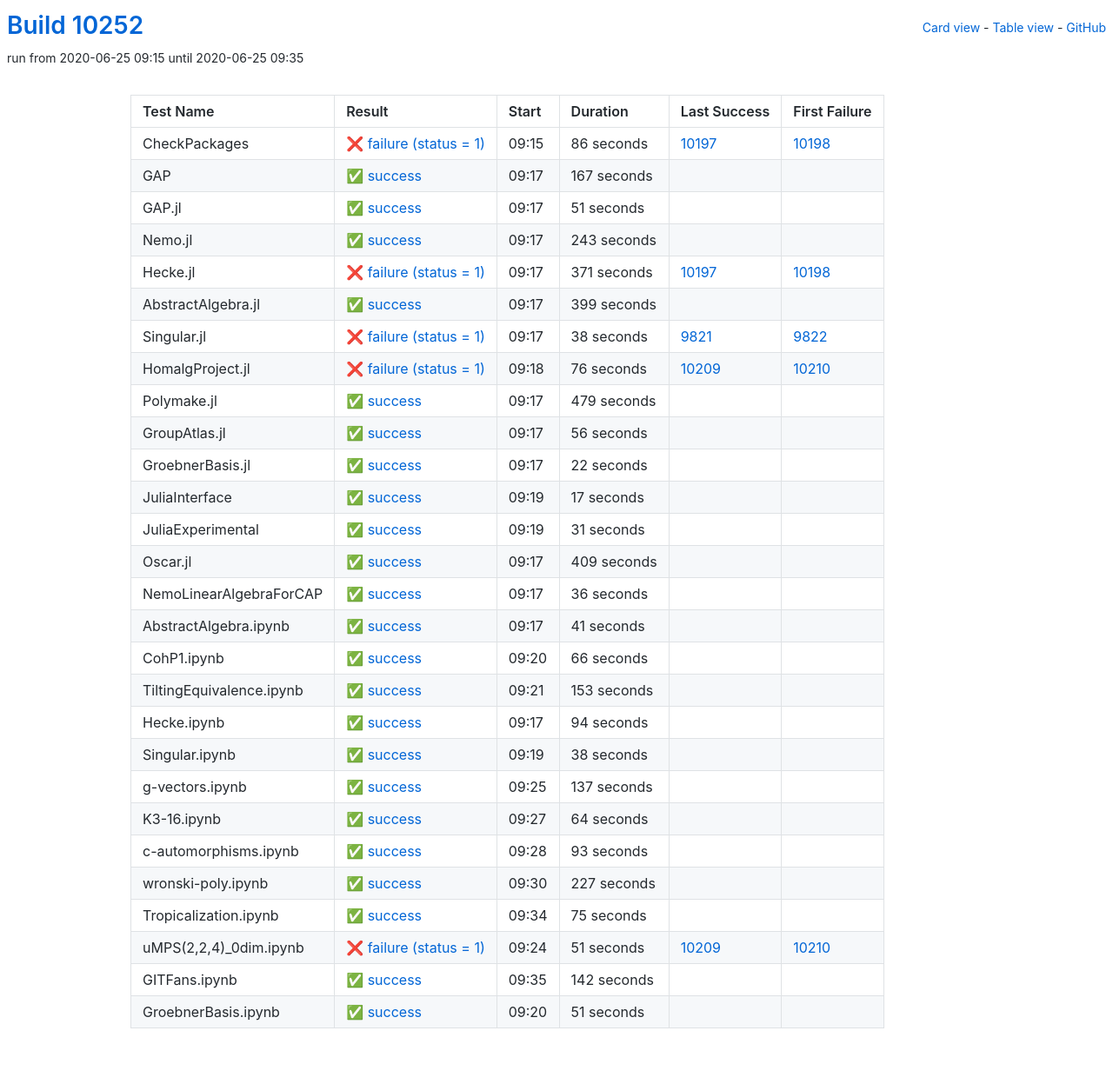
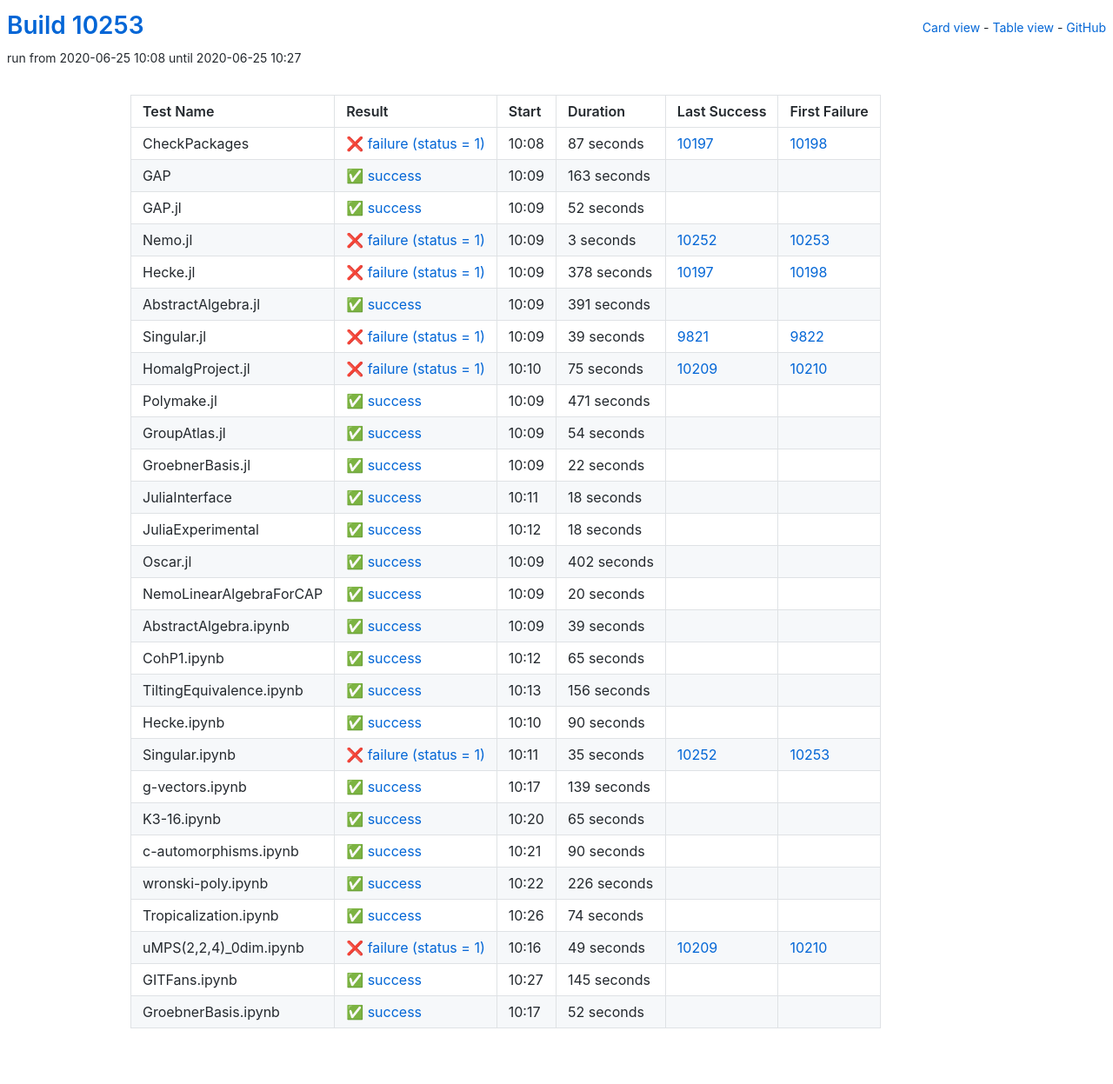
Before and after one commit to oscar-system/oscar-ci-status, a Jekyll site: the page built from table.html, in a window 1280 px wide. Shown: the whole page at 87% size. Built offline with Jekyll 4.4.1, drawn with Linux system fonts in a browser that asks for light colours.

Commit message:
Build #10253

```diff
--- a/_data/ci.yml
+++ b/_data/ci.yml
@@ -1,6 +1,6 @@
 ---
-build: 10252
-build_url: https://oscarci.mathematik.uni-kl.de/job/oscar/10252/
+build: 10253
+build_url: https://oscarci.mathematik.uni-kl.de/job/oscar/10253/
 job: oscar
 organization: oscar-system
 repo: oscar-ci-status
@@ -8,128 +8,128 @@
 tests:
 - name: CheckPackages
   id: checkpackages
-  log: https://oscarci.mathematik.uni-kl.de/job/oscar/10252/artifact/logs/build-10252/CheckPackages.log
-  start: 2020-06-25 09:15
+  log: https://oscarci.mathematik.uni-kl.de/job/oscar/10253/artifact/logs/build-10253/CheckPackages.log
+  start: 2020-06-25 10:08
   success: false
   exitcode: 1
   status: failure
-  duration: 86
+  duration: 87
   last_success: 10197
   last_success_url: https://oscarci.mathematik.uni-kl.de/job/oscar/10197/
   first_failure: 10198
   first_failure_url: https://oscarci.mathematik.uni-kl.de/job/oscar/10198/
 - name: GAP
   id: gap
-  log: https://oscarci.mathematik.uni-kl.de/job/oscar/10252/artifact/logs/build-10252/GAP.log
-  start: 2020-06-25 09:17
+  log: https://oscarci.mathematik.uni-kl.de/job/oscar/10253/artifact/logs/build-10253/GAP.log
+  start: 2020-06-25 10:09
   success: true
   exitcode: 0
   status: success
-  duration: 167
+  duration: 163
   last_success: false
   last_success_url:
   first_failure: false
   first_failure_url:
 - name: GAP.jl
   id: gap-jl
-  log: https://oscarci.mathematik.uni-kl.de/job/oscar/10252/artifact/logs/build-10252/GAP.jl.log
-  start: 2020-06-25 09:17
+  log: https://oscarci.mathematik.uni-kl.de/job/oscar/10253/artifact/logs/build-10253/GAP.jl.log
+  start: 2020-06-25 10:09
   success: true
   exitcode: 0
   status: success
-  duration: 51
+  duration: 52
   last_success: false
   last_success_url:
   first_failure: false
   first_failure_url:
 - name: Nemo.jl
   id: nemo-jl
-  log: https://oscarci.mathematik.uni-kl.de/job/oscar/10252/artifact/logs/build-10252/Nemo.jl.log
-  start: 2020-06-25 09:17
-  success: true
-  exitcode: 0
-  status: success
-  duration: 243
-  last_success: false
-  last_success_url:
-  first_failure: false
-  first_failure_url:
-- name: Hecke.jl
-  id: hecke-jl
-  log: https://oscarci.mathematik.uni-kl.de/job/oscar/10252/artifact/logs/build-10252/Hecke.jl.log
-  start: 2020-06-25 09:17
+  log: https://oscarci.mathematik.uni-kl.de/job/oscar/10253/artifact/logs/build-10253/Nemo.jl.log
+  start: 2020-06-25 10:09
   success: false
   exitcode: 1
   status: failure
-  duration: 371
+  duration: 3
+  last_success: 10252
+  last_success_url: https://oscarci.mathematik.uni-kl.de/job/oscar/10252/
+  first_failure: 10253
+  first_failure_url: https://oscarci.mathematik.uni-kl.de/job/oscar/10253/
+- name: Hecke.jl
+  id: hecke-jl
+  log: https://oscarci.mathematik.uni-kl.de/job/oscar/10253/artifact/logs/build-10253/Hecke.jl.log
+  start: 2020-06-25 10:09
+  success: false
+  exitcode: 1
+  status: failure
+  duration: 378
   last_success: 10197
   last_success_url: https://oscarci.mathematik.uni-kl.de/job/oscar/10197/
   first_failure: 10198
   first_failure_url: https://oscarci.mathematik.uni-kl.de/job/oscar/10198/
 - name: AbstractAlgebra.jl
   id: abstractalgebra-jl
-  log: https://oscarci.mathematik.uni-kl.de/job/oscar/10252/artifact/logs/build-10252/AbstractAlgebra.jl.log
-  start: 2020-06-25 09:17
+  log: https://oscarci.mathematik.uni-kl.de/job/oscar/10253/artifact/logs/build-10253/AbstractAlgebra.jl.log
+  start: 2020-06-25 10:09
   success: true
   exitcode: 0
   status: success
-  duration: 399
+  duration: 391
   last_success: false
   last_success_url:
   first_failure: false
   first_failure_url:
 - name: Singular.jl
   id: singular-jl
-  log: https://oscarci.mathematik.uni-kl.de/job/oscar/10252/artifact/logs/build-10252/Singular.jl.log
-  start: 2020-06-25 09:17
+  log: https://oscarci.mathematik.uni-kl.de/job/oscar/10253/artifact/logs/build-10253/Singular.jl.log
+  start: 2020-06-25 10:09
   success: false
   exitcode: 1
   status: failure
-  duration: 38
+  duration: 39
   last_success: 9821
   last_success_url: https://oscarci.mathematik.uni-kl.de/job/oscar/9821/
   first_failure: 9822
   first_failure_url: https://oscarci.mathematik.uni-kl.de/job/oscar/9822/
 - name: HomalgProject.jl
   id: homalgproject-jl
-  log: https://oscarci.mathematik.uni-kl.de/job/oscar/10252/artifact/logs/build-10252/HomalgProject.jl.log
-  start: 2020-06-25 09:18
+  log: https://oscarci.mathematik.uni-kl.de/job/oscar/10253/artifact/logs/build-10253/HomalgProject.jl.log
+  start: 2020-06-25 10:10
   success: false
   exitcode: 1
   status: failure
-  duration: 76
+  duration: 75
   last_success: 10209
   last_success_url: https://oscarci.mathematik.uni-kl.de/job/oscar/10209/
   first_failure: 10210
   first_failure_url: https://oscarci.mathematik.uni-kl.de/job/oscar/10210/
 - name: Polymake.jl
   id: polymake-jl
-  log: https://oscarci.mathematik.uni-kl.de/job/oscar/10252/artifact/logs/build-10252/Polymake.jl.log
-  start: 2020-06-25 09:17
+  log: https://oscarci.mathematik.uni-kl.de/job/oscar/10253/artifact/logs/build-10253/Polymake.jl.log
+  start: 2020-06-25 10:09
   success: true
   exitcode: 0
   status: success
-  duration: 479
+  duration: 471
   last_success: false
   last_success_url:
   first_failure: false
   first_failure_url:
 - name: GroupAtlas.jl
   id: groupatlas-jl
-  log: https://oscarci.mathematik.uni-kl.de/job/oscar/10252/artifact/logs/build-10252/GroupAtlas.jl.log
-  start: 2020-06-25 09:17
+  log: https://oscarci.mathematik.uni-kl.de/job/oscar/10253/artifact/logs/build-10253/GroupAtlas.jl.log
+  start: 2020-06-25 10:09
   success: true
   exitcode: 0
   status: success
-  duration: 56
+  duration: 54
   last_success: false
   last_success_url:
   first_failure: false
   first_failure_url:
 - name: GroebnerBasis.jl
   id: groebnerbasis-jl
-  log: https://oscarci.mathematik.uni-kl.de/job/oscar/10252/artifact/logs/build-10252/GroebnerBasis.jl.log
-  start: 2020-06-25 09:17
+  log: https://oscarci.mathematik.uni-kl.de/job/oscar/10253/artifact/logs/build-10253/GroebnerBasis.jl.log
+  start: 2020-06-25 10:09
   success: true
   exitcode: 0
   status: success
@@ -140,204 +140,204 @@
   first_failure_url:
 - name: JuliaInterface
   id: juliainterface
-  log: https://oscarci.mathematik.uni-kl.de/job/oscar/10252/artifact/logs/build-10252/JuliaInterface.log
-  start: 2020-06-25 09:19
+  log: https://oscarci.mathematik.uni-kl.de/job/oscar/10253/artifact/logs/build-10253/JuliaInterface.log
+  start: 2020-06-25 10:11
   success: true
   exitcode: 0
   status: success
-  duration: 17
+  duration: 18
   last_success: false
   last_success_url:
   first_failure: false
   first_failure_url:
 - name: JuliaExperimental
   id: juliaexperimental
-  log: https://oscarci.mathematik.uni-kl.de/job/oscar/10252/artifact/logs/build-10252/JuliaExperimental.log
-  start: 2020-06-25 09:19
+  log: https://oscarci.mathematik.uni-kl.de/job/oscar/10253/artifact/logs/build-10253/JuliaExperimental.log
+  start: 2020-06-25 10:12
   success: true
   exitcode: 0
   status: success
-  duration: 31
+  duration: 18
   last_success: false
   last_success_url:
   first_failure: false
   first_failure_url:
 - name: Oscar.jl
   id: oscar-jl
-  log: https://oscarci.mathematik.uni-kl.de/job/oscar/10252/artifact/logs/build-10252/Oscar.jl.log
-  start: 2020-06-25 09:17
+  log: https://oscarci.mathematik.uni-kl.de/job/oscar/10253/artifact/logs/build-10253/Oscar.jl.log
+  start: 2020-06-25 10:09
   success: true
   exitcode: 0
   status: success
-  duration: 409
+  duration: 402
   last_success: false
   last_success_url:
   first_failure: false
   first_failure_url:
 - name: NemoLinearAlgebraForCAP
   id: nemolinearalgebraforcap
-  log: https://oscarci.mathematik.uni-kl.de/job/oscar/10252/artifact/logs/build-10252/NemoLinearAlgebraForCAP.log
-  start: 2020-06-25 09:17
+  log: https://oscarci.mathematik.uni-kl.de/job/oscar/10253/artifact/logs/build-10253/NemoLinearAlgebraForCAP.log
+  start: 2020-06-25 10:09
   success: true
   exitcode: 0
   status: success
-  duration: 36
+  duration: 20
   last_success: false
   last_success_url:
   first_failure: false
   first_failure_url:
 - name: AbstractAlgebra.ipynb
   id: abstractalgebra-ipynb
-  log: https://oscarci.mathematik.uni-kl.de/job/oscar/10252/artifact/logs/build-10252/AbstractAlgebra.ipynb.log
-  start: 2020-06-25 09:17
+  log: https://oscarci.mathematik.uni-kl.de/job/oscar/10253/artifact/logs/build-10253/AbstractAlgebra.ipynb.log
+  start: 2020-06-25 10:09
   success: true
   exitcode: 0
   status: success
-  duration: 41
+  duration: 39
   last_success: false
   last_success_url:
   first_failure: false
   first_failure_url:
 - name: CohP1.ipynb
   id: cohp1-ipynb
-  log: https://oscarci.mathematik.uni-kl.de/job/oscar/10252/artifact/logs/build-10252/CohP1.ipynb.log
-  start: 2020-06-25 09:20
+  log: https://oscarci.mathematik.uni-kl.de/job/oscar/10253/artifact/logs/build-10253/CohP1.ipynb.log
+  start: 2020-06-25 10:12
   success: true
   exitcode: 0
   status: success
-  duration: 66
+  duration: 65
   last_success: false
   last_success_url:
   first_failure: false
   first_failure_url:
 - name: TiltingEquivalence.ipynb
   id: tiltingequivalence-ipynb
-  log: https://oscarci.mathematik.uni-kl.de/job/oscar/10252/artifact/logs/build-10252/TiltingEquivalence.ipynb.log
-  start: 2020-06-25 09:21
+  log: https://oscarci.mathematik.uni-kl.de/job/oscar/10253/artifact/logs/build-10253/TiltingEquivalence.ipynb.log
+  start: 2020-06-25 10:13
   success: true
   exitcode: 0
   status: success
-  duration: 153
+  duration: 156
   last_success: false
   last_success_url:
   first_failure: false
   first_failure_url:
 - name: Hecke.ipynb
   id: hecke-ipynb
-  log: https://oscarci.mathematik.uni-kl.de/job/oscar/10252/artifact/logs/build-10252/Hecke.ipynb.log
-  start: 2020-06-25 09:17
+  log: https://oscarci.mathematik.uni-kl.de/job/oscar/10253/artifact/logs/build-10253/Hecke.ipynb.log
+  start: 2020-06-25 10:10
   success: true
   exitcode: 0
   status: success
-  duration: 94
+  duration: 90
   last_success: false
   last_success_url:
   first_failure: false
   first_failure_url:
 - name: Singular.ipynb
   id: singular-ipynb
-  log: https://oscarci.mathematik.uni-kl.de/job/oscar/10252/artifact/logs/build-10252/Singular.ipynb.log
-  start: 2020-06-25 09:19
+  log: https://oscarci.mathematik.uni-kl.de/job/oscar/10253/artifact/logs/build-10253/Singular.ipynb.log
+  start: 2020-06-25 10:11
+  success: false
+  exitcode: 1
+  status: failure
+  duration: 35
+  last_success: 10252
+  last_success_url: https://oscarci.mathematik.uni-kl.de/job/oscar/10252/
+  first_failure: 10253
+  first_failure_url: https://oscarci.mathematik.uni-kl.de/job/oscar/10253/
+- name: g-vectors.ipynb
+  id: g-vectors-ipynb
+  log: https://oscarci.mathematik.uni-kl.de/job/oscar/10253/artifact/logs/build-10253/g-vectors.ipynb.log
+  start: 2020-06-25 10:17
   success: true
   exitcode: 0
   status: success
-  duration: 38
-  last_success: false
-  last_success_url:
-  first_failure: false
-  first_failure_url:
-- name: g-vectors.ipynb
-  id: g-vectors-ipynb
-  log: https://oscarci.mathematik.uni-kl.de/job/oscar/10252/artifact/logs/build-10252/g-vectors.ipynb.log
-  start: 2020-06-25 09:25
-  success: true
-  exitcode: 0
-  status: success
-  duration: 137
+  duration: 139
   last_success: false
   last_success_url:
   first_failure: false
   first_failure_url:
 - name: K3-16.ipynb
   id: k3-16-ipynb
-  log: https://oscarci.mathematik.uni-kl.de/job/oscar/10252/artifact/logs/build-10252/K3-16.ipynb.log
-  start: 2020-06-25 09:27
+  log: https://oscarci.mathematik.uni-kl.de/job/oscar/10253/artifact/logs/build-10253/K3-16.ipynb.log
+  start: 2020-06-25 10:20
   success: true
   exitcode: 0
   status: success
-  duration: 64
+  duration: 65
   last_success: false
   last_success_url:
   first_failure: false
   first_failure_url:
 - name: c-automorphisms.ipynb
   id: c-automorphisms-ipynb
-  log: https://oscarci.mathematik.uni-kl.de/job/oscar/10252/artifact/logs/build-10252/c-automorphisms.ipynb.log
-  start: 2020-06-25 09:28
+  log: https://oscarci.mathematik.uni-kl.de/job/oscar/10253/artifact/logs/build-10253/c-automorphisms.ipynb.log
+  start: 2020-06-25 10:21
   success: true
   exitcode: 0
   status: success
-  duration: 93
+  duration: 90
   last_success: false
   last_success_url:
   first_failure: false
   first_failure_url:
 - name: wronski-poly.ipynb
   id: wronski-poly-ipynb
-  log: https://oscarci.mathematik.uni-kl.de/job/oscar/10252/artifact/logs/build-10252/wronski-poly.ipynb.log
-  start: 2020-06-25 09:30
+  log: https://oscarci.mathematik.uni-kl.de/job/oscar/10253/artifact/logs/build-10253/wronski-poly.ipynb.log
+  start: 2020-06-25 10:22
   success: true
   exitcode: 0
   status: success
-  duration: 227
+  duration: 226
   last_success: false
   last_success_url:
   first_failure: false
   first_failure_url:
 - name: Tropicalization.ipynb
   id: tropicalization-ipynb
-  log: https://oscarci.mathematik.uni-kl.de/job/oscar/10252/artifact/logs/build-10252/Tropicalization.ipynb.log
-  start: 2020-06-25 09:34
+  log: https://oscarci.mathematik.uni-kl.de/job/oscar/10253/artifact/logs/build-10253/Tropicalization.ipynb.log
+  start: 2020-06-25 10:26
   success: true
   exitcode: 0
   status: success
-  duration: 75
+  duration: 74
   last_success: false
   last_success_url:
   first_failure: false
   first_failure_url:
 - name: uMPS(2,2,4)_0dim.ipynb
   id: umps-2-2-4-0dim-ipynb
-  log: https://oscarci.mathematik.uni-kl.de/job/oscar/10252/artifact/logs/build-10252/uMPS-2-2-4-_0dim.ipynb.log
-  start: 2020-06-25 09:24
+  log: https://oscarci.mathematik.uni-kl.de/job/oscar/10253/artifact/logs/build-10253/uMPS-2-2-4-_0dim.ipynb.log
+  start: 2020-06-25 10:16
   success: false
   exitcode: 1
   status: failure
-  duration: 51
+  duration: 49
   last_success: 10209
   last_success_url: https://oscarci.mathematik.uni-kl.de/job/oscar/10209/
   first_failure: 10210
   first_failure_url: https://oscarci.mathematik.uni-kl.de/job/oscar/10210/
 - name: GITFans.ipynb
   id: gitfans-ipynb
-  log: https://oscarci.mathematik.uni-kl.de/job/oscar/10252/artifact/logs/build-10252/GITFans.ipynb.log
-  start: 2020-06-25 09:35
+  log: https://oscarci.mathematik.uni-kl.de/job/oscar/10253/artifact/logs/build-10253/GITFans.ipynb.log
+  start: 2020-06-25 10:27
   success: true
   exitcode: 0
   status: success
-  duration: 142
+  duration: 145
   last_success: false
   last_success_url:
   first_failure: false
   first_failure_url:
 - name: GroebnerBasis.ipynb
   id: groebnerbasis-ipynb
-  log: https://oscarci.mathematik.uni-kl.de/job/oscar/10252/artifact/logs/build-10252/GroebnerBasis.ipynb.log
-  start: 2020-06-25 09:20
+  log: https://oscarci.mathematik.uni-kl.de/job/oscar/10253/artifact/logs/build-10253/GroebnerBasis.ipynb.log
+  start: 2020-06-25 10:17
   success: true
   exitcode: 0
   status: success
-  duration: 51
+  duration: 52
   last_success: false
   last_success_url:
   first_failure: false
```
Also changed, not shown: README.md.
